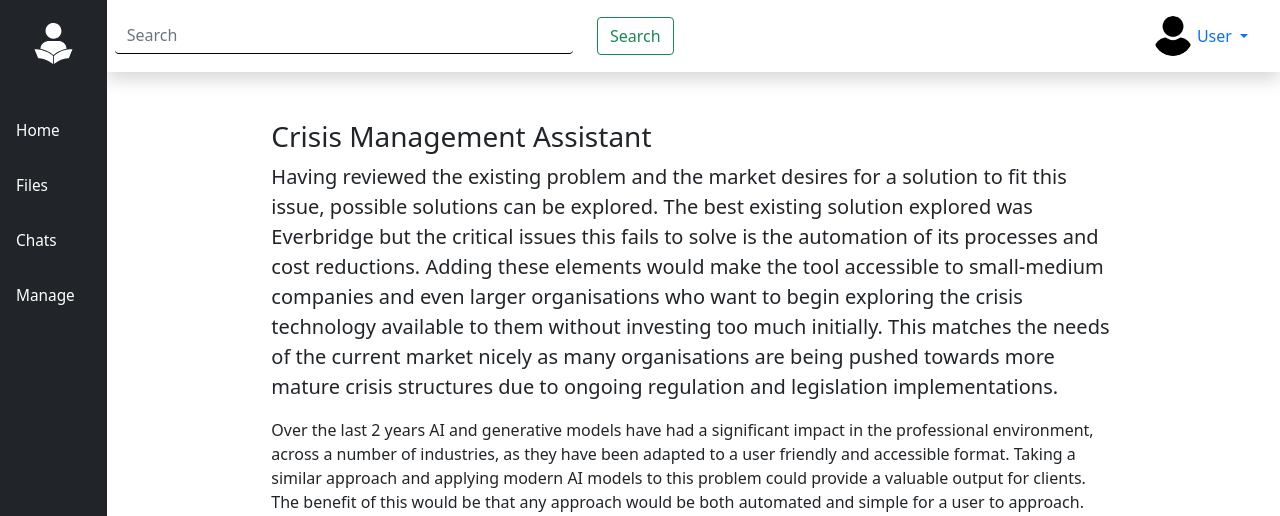
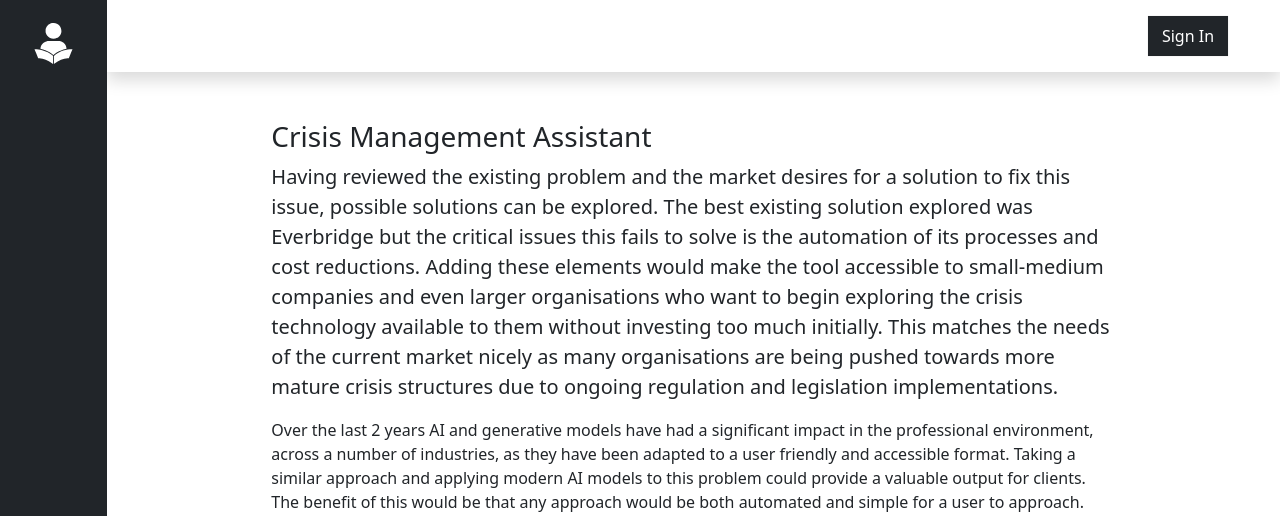
Before and after one commit to JW-NJWSoftware/CMA, a Django app: page / in a window 1280 px wide. Shown: the top 516 px of the page. Run offline with Django 4.2, Linux system fonts and the light colour scheme; some libraries are stand-ins or nearby versions.

Commit message:
display html based on user auth

```diff
--- a/ResilienceAI/templates/base-body.html
+++ b/ResilienceAI/templates/base-body.html
@@ -13,8 +13,32 @@
                             <img src='{% static "icons/favicon-white.svg"%}' width="55" height="55" class="square">
                         </a>
                     </div>
-                    {% block side-buttons %}
-                    {% endblock %}
+                    <div class="container-fluid px-0 pt-3 nomargin nooverflow mb-sm-auto mb-0">
+                        {% if user.is_authenticated %}
+                            <ul class="nav nav-pills flex-column mb-sm-auto mb-0 align-items-center align-items-sm-start" id="menu">
+                                <li class="fillwidth">
+                                    <a href="#" class="nav-link nopadding nomargin">
+                                        <button-sidebar class="py-3"><span class="m-3">Home</span></button-sidebar>
+                                    </a>
+                                </li>
+                                <li class="fillwidth">
+                                    <a href="CMA" class="nav-link nopadding nomargin">
+                                        <button-sidebar class="py-3"><span class="m-3">Files</span></button-sidebar>
+                                    </a>
+                                </li>
+                                <li class="fillwidth">
+                                    <a href="#" class="nav-link nopadding nomargin">
+                                        <button-sidebar class="py-3"><span class="m-3">Chats</span></button-sidebar>
+                                    </a>
+                                </li>
+                                <li class="fillwidth">
+                                    <a href="#" class="nav-link nopadding nomargin">
+                                        <button-sidebar class="py-3"><span class="m-3">Manage</span></button-sidebar>
+                                    </a>
+                                </li>
+                            </ul>
+                        {% endif %}
+                    </div>
                     <hr>
                     <div class="container-fluid nopadding nomargin nooverflow">
                         <div class="pb-3">
@@ -39,21 +63,40 @@
                     <nav class="navbar sticky-top col-auto navbar-light bg-white shadow">
                         <div class="container-fluid row p-2">
                             <div class="col-12 col-sm-6 col-md-10">
+                                {% if user.is_authenticated %}
                                     <form class="form-inline">
                                         <div class="row">
                                             <div class="col">
                                                 <input class="form-control no-outline" type="text" placeholder="Search" aria-label="Search">
                                             </div>
                                             <div class="col">
-                                            <button class="btn btn-outline-success my-2 my-sm-0" type="submit">Search</button>
+                                                <button class="btn-change bg-dark my-2 my-sm-0" type="submit">Search</button>
                                             </div>
                                         </div>
                                     </form>
+                                {% endif %}
                             </div>
                             <div class="col-6 col-md-2">
                                 <div class="float-end">
-                                    {% block user %}
-                                    {% endblock %}
+                                    {% if user.is_authenticated %}
+                                        <div class="dropdown">
+                                            <a href="#" class="d-flex align-items-center text-black text-decoration-none dropdown-toggle" id="dropdownUser1" data-bs-toggle="dropdown" aria-expanded="false">
+                                                <img src='{% static "icons/user.png"%}' width="40" height="40" class="rounded-circle">
+                                                <span class="d-none d-sm-inline mx-1">{{request.user.username}}</span>
+                                            </a>
+                                            <ul class="dropdown-menu dropdown-menu-light text-small shadow" aria-labelledby="dropdownUser1">
+                                                <li><a class="dropdown-item" href="#">Profile</a></li>
+                                                <li>
+                                                    <hr class="dropdown-divider">
+                                                </li>
+                                                <li><a class="dropdown-item" href="/auth/logout">Sign out</a></li>
+                                            </ul>
+                                        </div>
+                                    {% else %}
+                                        <a href="/auth/login/?next=/" class="nav-link nopadding nomargin">
+                                            <button class="btn-change bg-dark my-2 my-sm-0">Sign In</button>
+                                        </a>
+                                    {% endif %}
                                 </div>
                             </div>
                         </div>
--- a/ResilienceAI/templates/home.html
+++ b/ResilienceAI/templates/home.html
@@ -1,58 +1,13 @@
 {% extends 'base-body.html' %}
 
 {% load static %}
-
-{% block side-buttons %}
-<div class="container-fluid px-0 pt-3 nomargin nooverflow mb-sm-auto mb-0">
-    <ul class="nav nav-pills flex-column mb-sm-auto mb-0 align-items-center align-items-sm-start" id="menu">
-        <li class="fillwidth">
-            <a href="#" class="nav-link nopadding nomargin">
-                <button-sidebar class="py-3"><span class="m-3">Home</span></button-sidebar>
-            </a>
-        </li>
-        <li class="fillwidth">
-            <a href="CMA" class="nav-link nopadding nomargin">
-                <button-sidebar class="py-3"><span class="m-3">Files</span></button-sidebar>
-            </a>
-        </li>
-        <li class="fillwidth">
-            <a href="#" class="nav-link nopadding nomargin">
-                <button-sidebar class="py-3"><span class="m-3">Chats</span></button-sidebar>
-            </a>
-        </li>
-        <li class="fillwidth">
-            <a href="#" class="nav-link nopadding nomargin">
-                <button-sidebar class="py-3"><span class="m-3">Manage</span></button-sidebar>
-            </a>
-        </li>
-    </ul>
-</div>
-{% endblock %}
-
-{% block user %}
-<div class="dropdown">
-    <a href="#" class="d-flex align-items-center text-black text-decoration-none dropdown-toggle" id="dropdownUser1" data-bs-toggle="dropdown" aria-expanded="false">
-        <img src='{% static "icons/user.png"%}' width="40" height="40" class="rounded-circle">
-        <span class="d-none d-sm-inline mx-1">User</span>
-    </a>
-    <ul class="dropdown-menu dropdown-menu-light text-small shadow" aria-labelledby="dropdownUser1">
-        <li><a class="dropdown-item" href="#">New project...</a></li>
-        <li><a class="dropdown-item" href="#">Settings</a></li>
-        <li><a class="dropdown-item" href="#">Profile</a></li>
-        <li>
-            <hr class="dropdown-divider">
-        </li>
-        <li><a class="dropdown-item" href="#">Sign out</a></li>
-    </ul>
-</div>
-{% endblock %}
 
 {% block content %}
 <div class="container-fluid pt-5">
     <div class="mx-auto" style="width: 75%;">
         <h3>Crisis Management Assistant</h3>
         <p class="lead">
-            Having reviewed the existing problem and the market desires for a solution to fit this issue, possible solutions can be explored. The best existing solution explored was Everbridge but the critical issues this fails to solve is the automation of its processes and cost reductions. Adding these elements would make the tool accessible to small-medium companies and even larger organisations who want to begin exploring the crisis technology available to them without investing too much initially. This matches the needs of the current market nicely as many organisations are being pushed towards more mature crisis structures due to ongoing regulation and legislation implementations.
+            Having reviewed the existing problem and the market desires for a solution to fix this issue, possible solutions can be explored. The best existing solution explored was Everbridge but the critical issues this fails to solve is the automation of its processes and cost reductions. Adding these elements would make the tool accessible to small-medium companies and even larger organisations who want to begin exploring the crisis technology available to them without investing too much initially. This matches the needs of the current market nicely as many organisations are being pushed towards more mature crisis structures due to ongoing regulation and legislation implementations.
         </p>
         <p>
             Over the last 2 years AI and generative models have had a significant impact in the professional environment, across a number of industries, as they have been adapted to a user friendly and accessible format. Taking a similar approach and applying modern AI models to this problem could provide a valuable output for clients. The benefit of this would be that any approach would be both automated and simple for a user to approach. This opens up mature crisis management capabilities to a new client base without requiring too much investment or initial executive buy-in from clients.
--- a/ResilienceAI/views.py
+++ b/ResilienceAI/views.py
@@ -1,10 +1,4 @@
-from django.http import HttpResponse
-from django.template.loader import render_to_string
+from django.shortcuts import render, redirect
 
 def home(request):
-
-
-
-    HTML_string = render_to_string("home.html")
-
-    return HttpResponse(HTML_string)
+    return render(request, "home.html")
--- a/authentication/views.py
+++ b/authentication/views.py
@@ -9,7 +9,8 @@ def login_view(request):
         if form.is_valid():
             user = form.get_user()
             login(request, user)
-            return redirect('/CMA')
+            next_url = request.GET.get("next")
+            return redirect(next_url)
     else:
         form = AuthenticationForm(request)
     context = {"form":form}
@@ -18,7 +19,7 @@ def login_view(request):
 def logout_view(request):
     if request.method == "POST":
         logout(request)
-        return redirect("/auth/login")
+        return redirect("/")
     return render(request, "auth/logout.html")
 
 def register_view(request):
--- a/static/bootstrap-5.0.2/custom.css
+++ b/static/bootstrap-5.0.2/custom.css
@@ -13,6 +13,21 @@
 
 .fillwidth {
    width: 100%;
+}
+
+.btn-change{
+  height: 40px;
+  width: 80px;
+  margin: 20px;
+  float: left;
+  box-shadow: 0 0 1px #ccc;
+  -webkit-transition: all 0.5s ease-in-out;
+  border: 0px;
+  color: #fff;
+}
+
+.btn-change:hover{
+  -webkit-transform: scale(1.1);
 }
 
  input[type="text"], input[type="password"], textarea {
```
Lines whose indentation alone changed are shown as unchanged.
